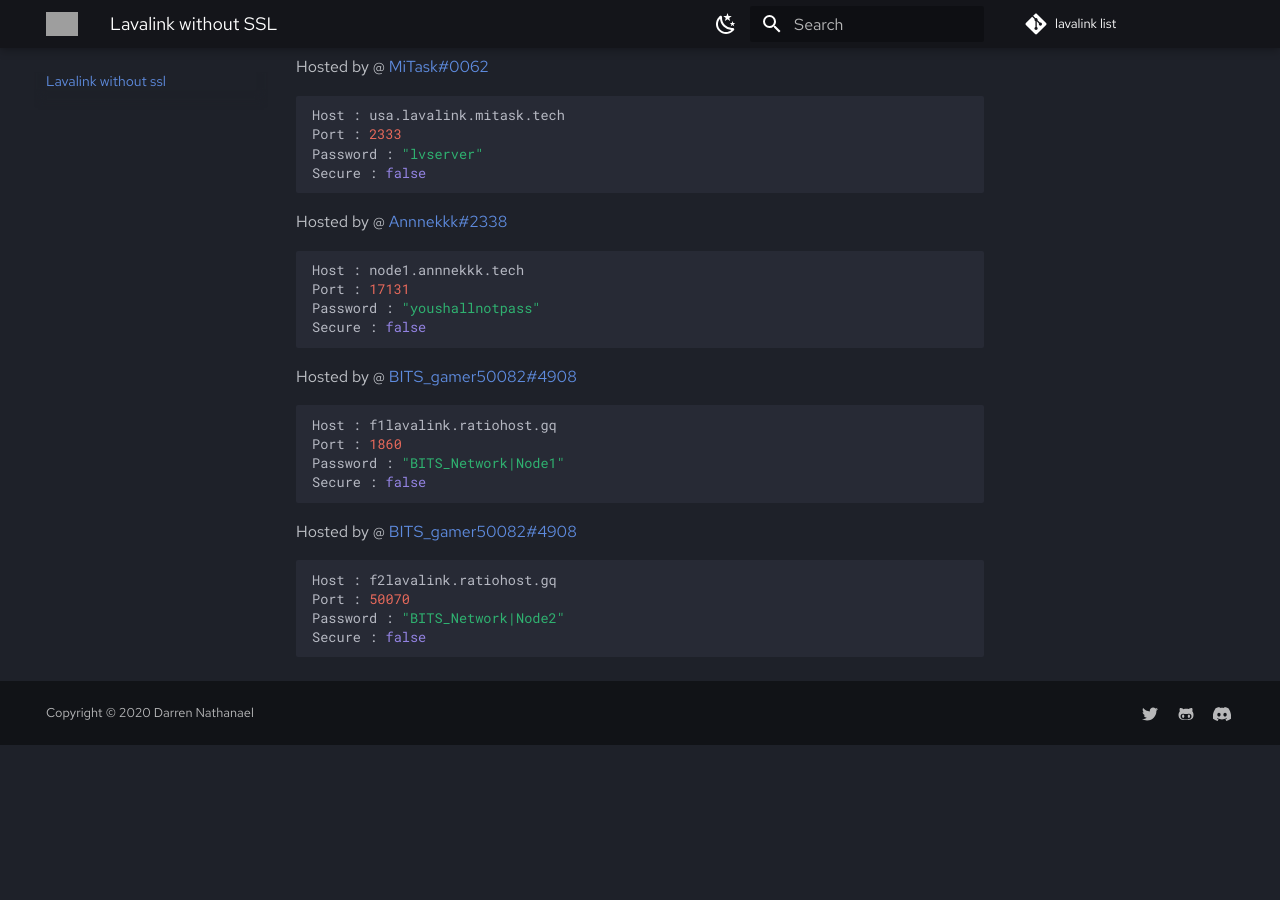
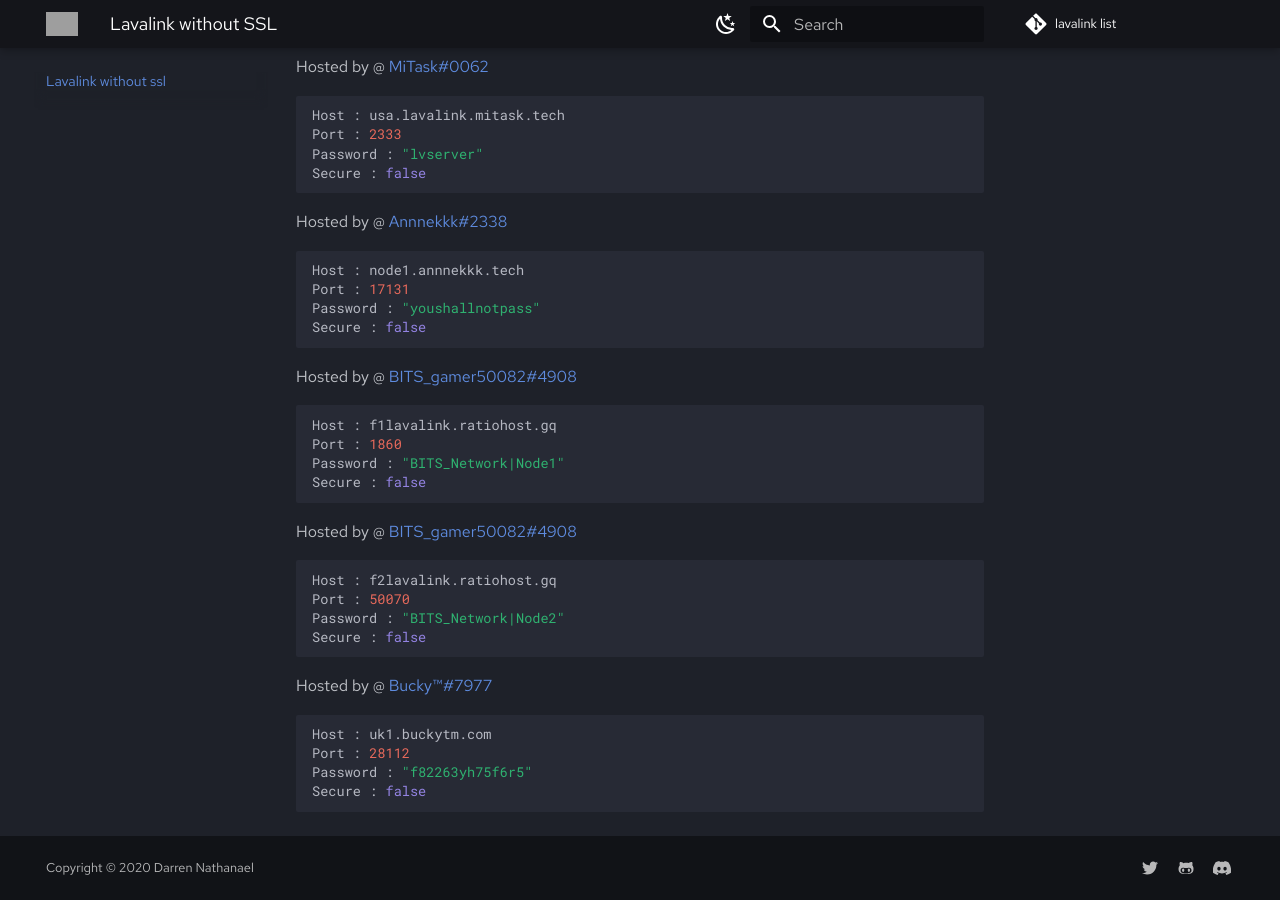
Before and after one commit to DarrenOfficial/lavalink-list, an MkDocs documentation site: the page built from docs/NoSSL/lavalink-without-ssl.md, in a window 1280 px wide and 900 px high, scrolled down 1411 px. Built offline with MkDocs 1.6.1 and Material for MkDocs 9.7.7, drawn with Linux system fonts in a browser that asks for light colours; comment, search, counter and statistics services are not loaded; before the commit the page ends 2156 px from its top, so only the background shows below that; grey boxes are pictures that could not be loaded.

Commit message:
add lavalink-without-ssl.md (#101)
that password is wierd

````diff
--- a/docs/NoSSL/lavalink-without-ssl.md
+++ b/docs/NoSSL/lavalink-without-ssl.md
@@ -94,3 +94,11 @@ Port : 50070
 Password : "BITS_Network|Node2"
 Secure : false
 ```
+
+Hosted by @ [Bucky™#7977](https://github.com/BuckyTM)
+```bash
+Host : uk1.buckytm.com
+Port : 28112
+Password : "f82263yh75f6r5"
+Secure : false
+```
````
